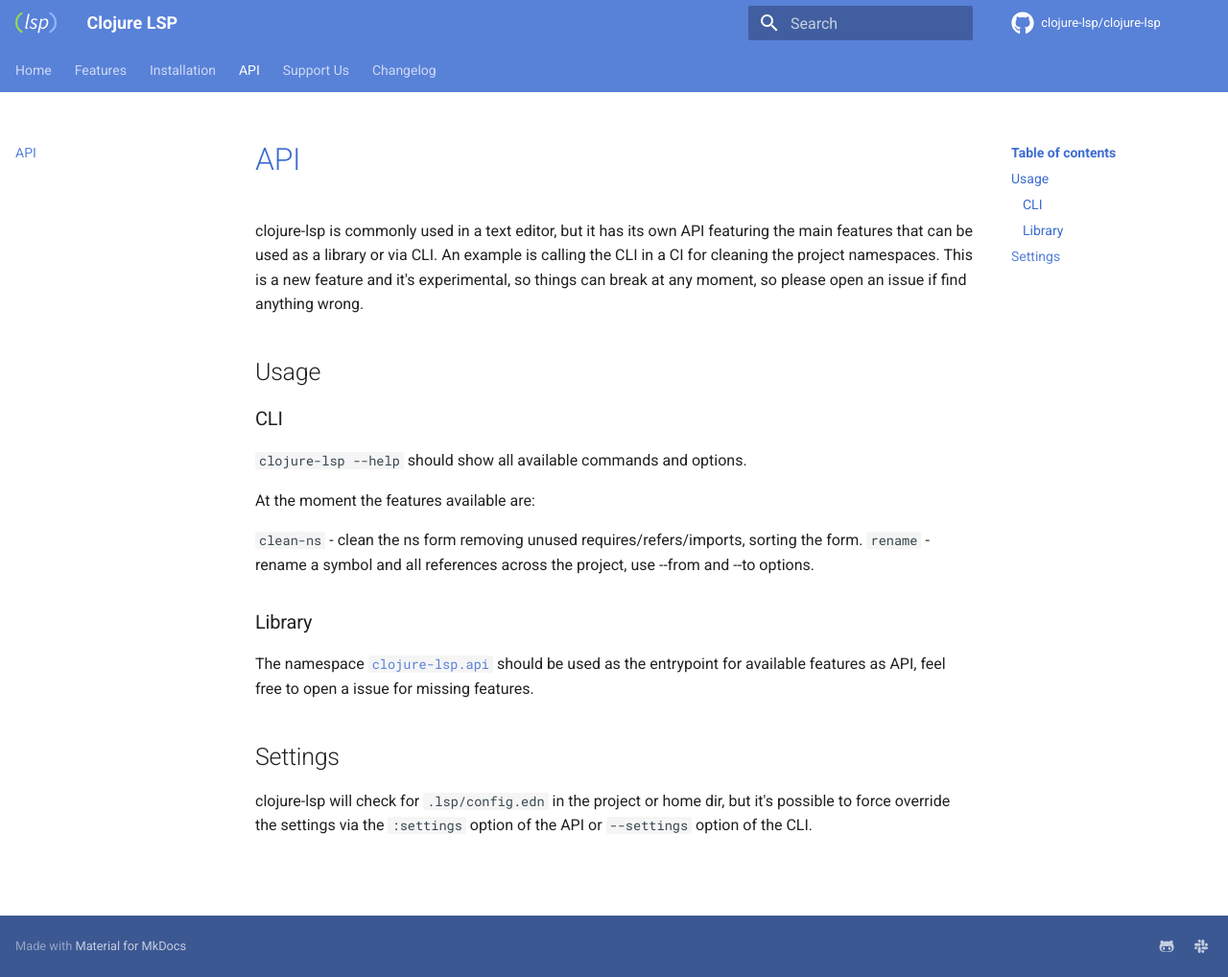
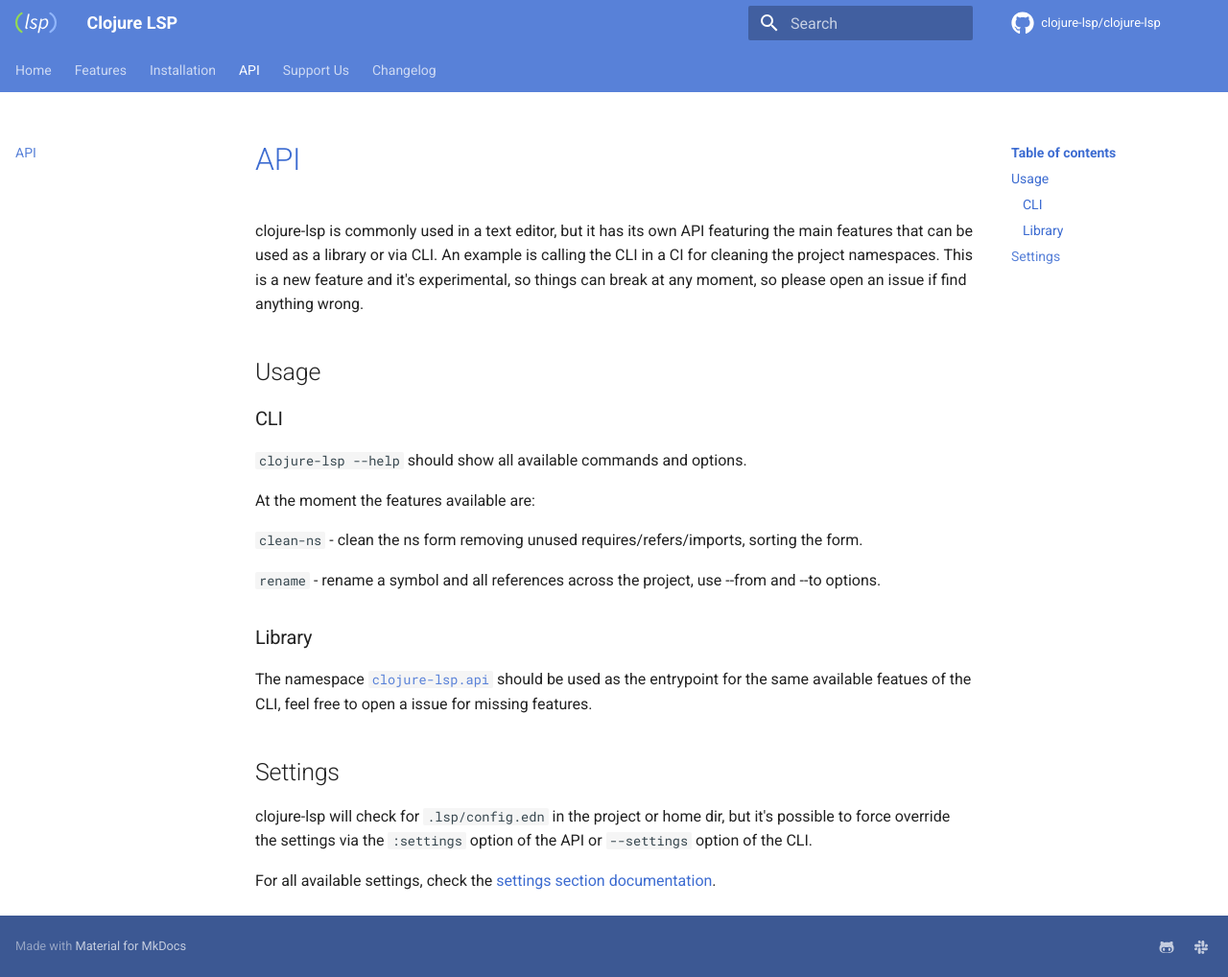
Before and after one commit to clojure-lsp/clojure-lsp, an MkDocs documentation site: the page built from docs/api.md, in a window 1280 px wide and 1018 px high. Shown: the whole window at 96% size. Built offline with MkDocs 1.6.1 and Material for MkDocs 9.7.7, drawn with Linux system fonts in a browser that asks for light colours; comment, search, counter and statistics services are not loaded.

Commit message:
[docs] Update API section

```diff
--- a/docs/api.md
+++ b/docs/api.md
@@ -12,12 +12,15 @@ This is a new feature and it's experimental, so things can break at any moment,
 At the moment the features available are:
 
 `clean-ns` - clean the ns form removing unused requires/refers/imports, sorting the form.
+
 `rename` - rename a symbol and all references across the project, use --from and --to options.
 
 ### Library
 
-The namespace [`clojure-lsp.api`](https://github.com/clojure-lsp/clojure-lsp/tree/master/src/clojure_lsp/api.clj) should be used as the entrypoint for available features as API, feel free to open a issue for missing features.
+The namespace [`clojure-lsp.api`](https://github.com/clojure-lsp/clojure-lsp/tree/master/src/clojure_lsp/api.clj) should be used as the entrypoint for the same available featues of the CLI, feel free to open a issue for missing features.
 
 ## Settings
 
 clojure-lsp will check for `.lsp/config.edn` in the project or home dir, but it's possible to force override the settings via the `:settings` option of the API or `--settings` option of the CLI.
+
+For all available settings, check the [settings section documentation](https://clojure-lsp.github.io/clojure-lsp/settings/).
```
